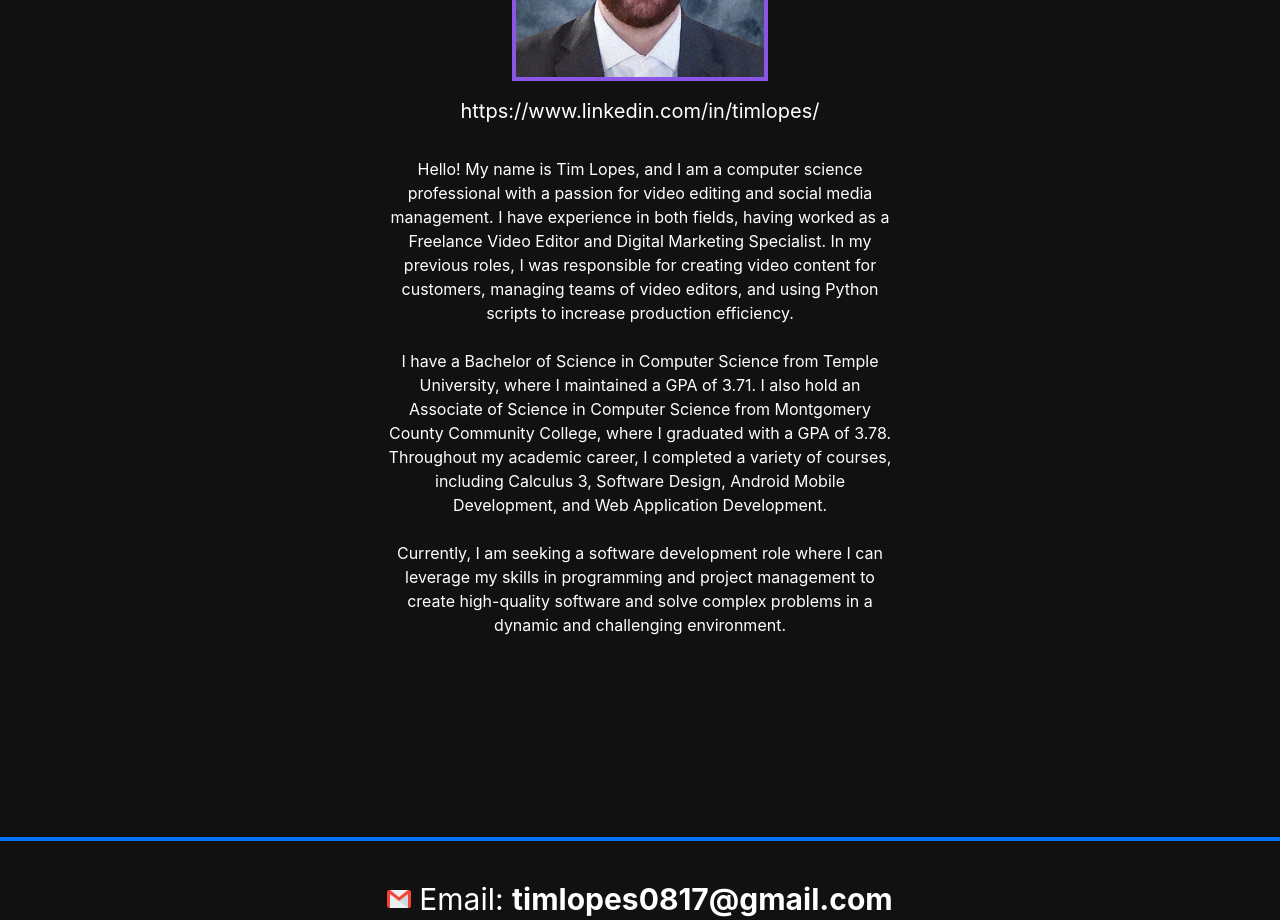
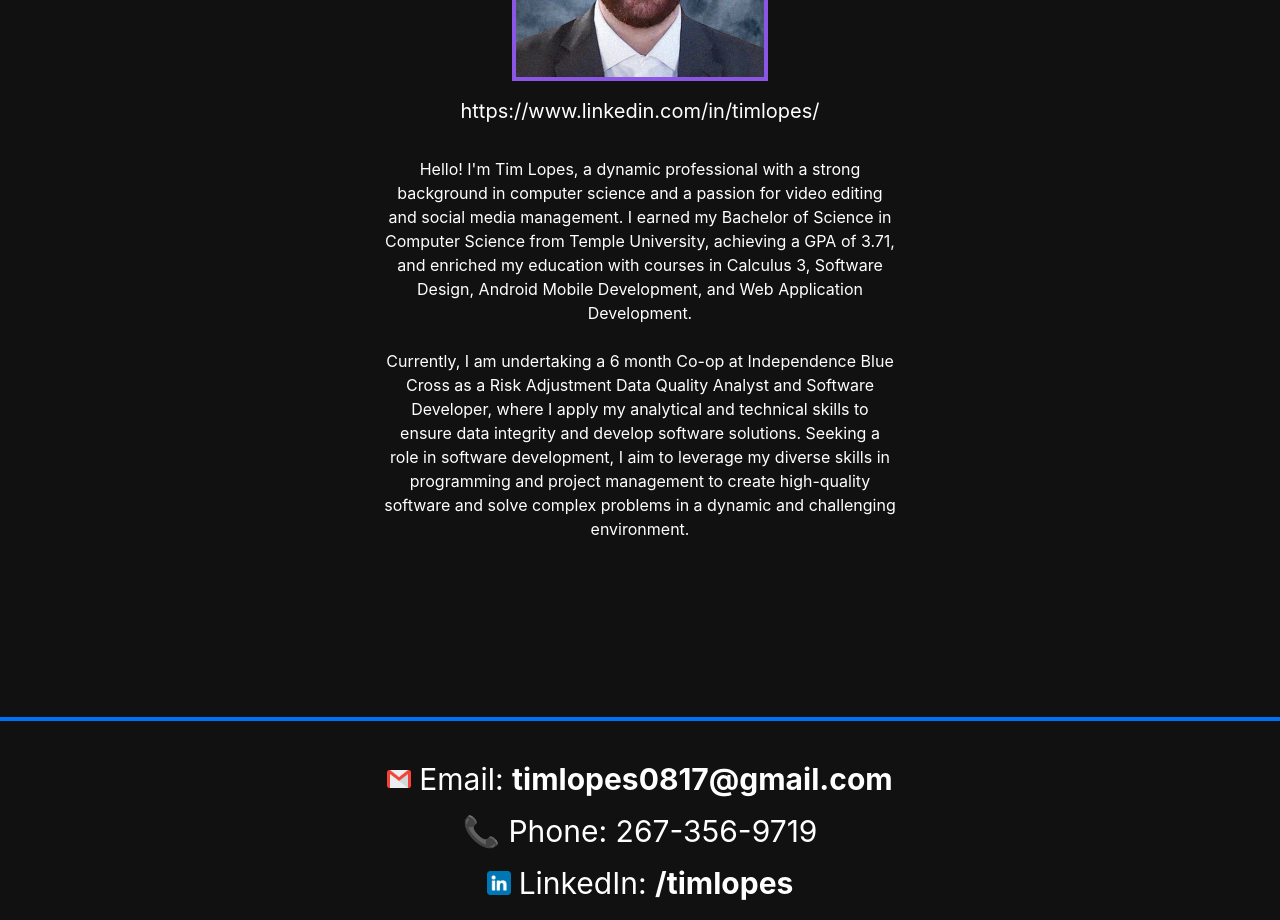
Before and after one commit to timlopes17/personal-website, a React (Create React App) app: page / in a window 1280 px wide. Shown: the part 5720-6640 px from the top of the page. Built offline with nearby package versions, Linux system fonts and the light colour scheme.

Commit message:
About me info

```diff
--- a/src/App.jsx
+++ b/src/App.jsx
@@ -175,18 +175,13 @@ function App() {
                 https://www.linkedin.com/in/timlopes/
               </a>
               <div className="p-8 text-white text-center md:w-1/2">
-              Hello! My name is Tim Lopes, and I am a computer science professional with a passion for video editing and social media management.
-              I have experience in both fields, having worked as a Freelance Video Editor and Digital Marketing Specialist.
-              In my previous roles, I was responsible for creating video content for customers, managing teams of video editors, and using
-              Python scripts to increase production efficiency.<br/><br/>
 
-              I have a Bachelor of Science in Computer Science from Temple University, where I maintained a GPA of 3.71.
-              I also hold an Associate of Science in Computer Science from Montgomery County Community College, where I graduated with a GPA of 3.78.
-              Throughout my academic career, I completed a variety of courses, including Calculus 3, Software Design, Android Mobile Development, and
-              Web Application Development. <br/><br/>
-
-              Currently, I am seeking a software development role where I can leverage my skills in programming and project management
-              to create high-quality software and solve complex problems in a dynamic and challenging environment. <br/><br/>
+                Hello! I'm Tim Lopes, a dynamic professional with a strong background in computer science and a passion for video editing and social media management.
+                I earned my Bachelor of Science in Computer Science from Temple University, achieving a GPA of 3.71, and enriched my education with courses in Calculus 3,
+                Software Design, Android Mobile Development, and Web Application Development. <br/><br/> Currently, I am undertaking a 6 month Co-op at Independence Blue Cross as a
+                Risk Adjustment Data Quality Analyst and Software Developer, where I apply my analytical and technical skills to ensure data integrity and develop software
+                solutions. Seeking a role in software development, I aim to leverage my diverse skills in programming and project management to create high-quality software
+                and solve complex problems in a dynamic and challenging environment.
               </div>
             </div>
           </div>
```
